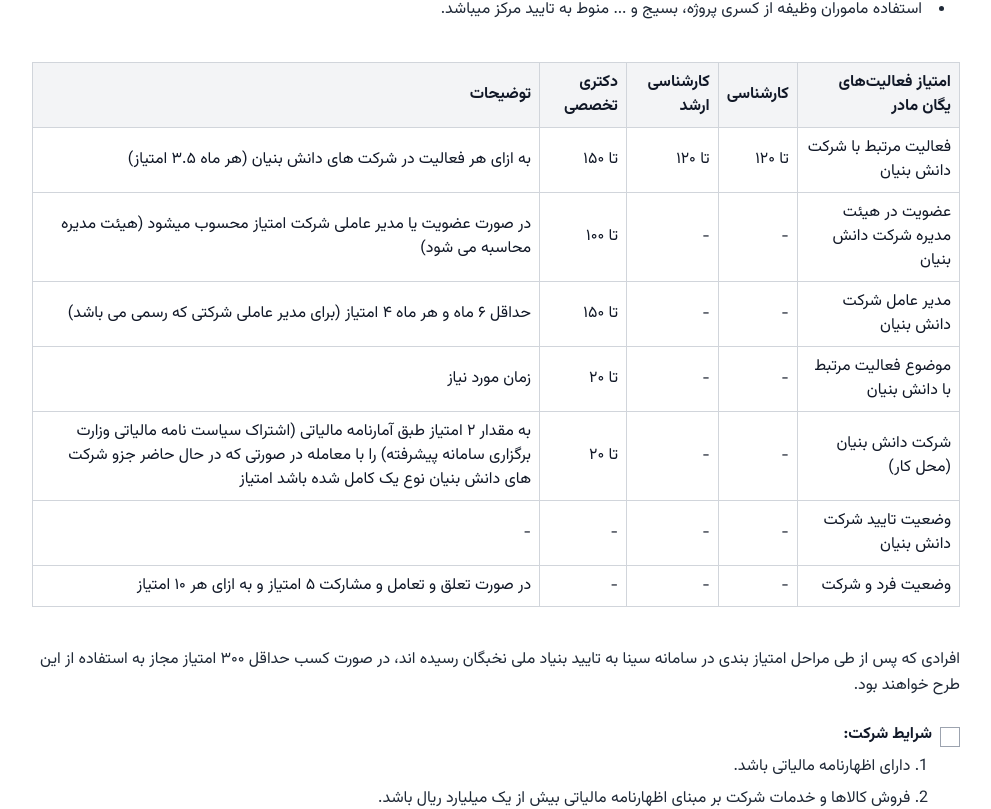
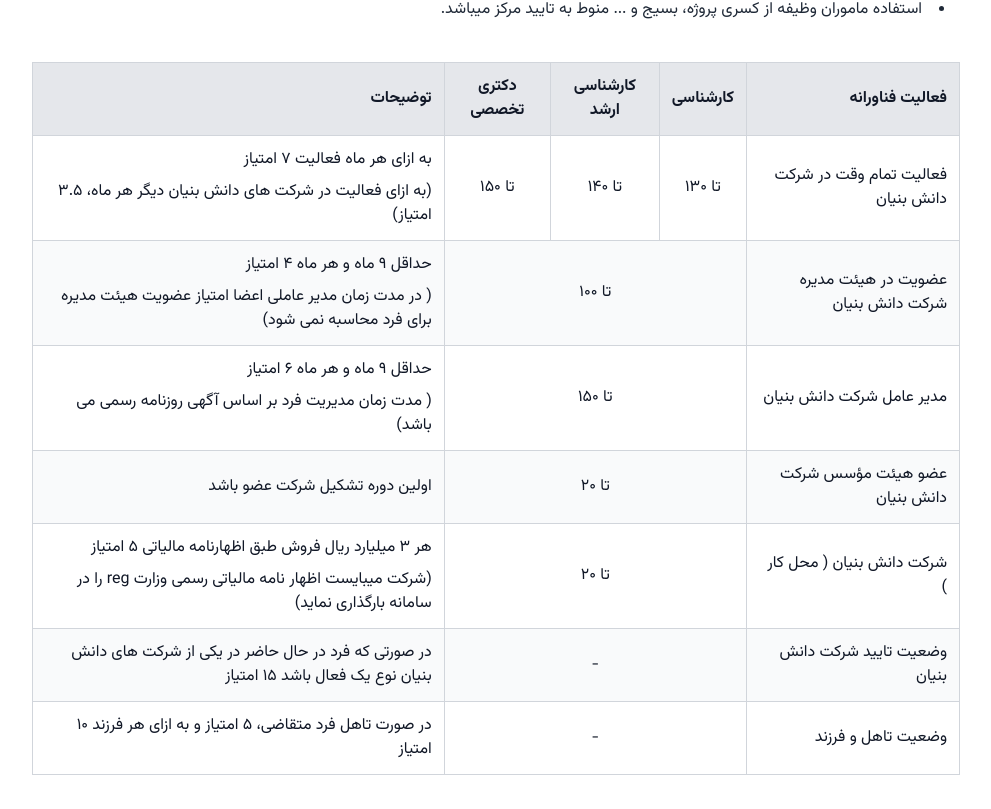
Before and after one commit to espitman/jbm-hr-life, a Nuxt app: page /military-service in a window 1280 px wide. Shown: the part 6236-7045 px from the top of the page, without its empty margins (16-1007 px from the left). Built offline with nearby package versions, Linux system fonts and the light colour scheme; a web font is replaced by a local one.

Commit message:
fix: update table layout to RTL in Implementation component

```diff
--- a/components/military/Implementation.vue
+++ b/components/military/Implementation.vue
@@ -146,65 +146,81 @@
 
     <!-- Scoring Table -->
     <div class="mb-10 overflow-x-auto">
-      <table class="w-full border-collapse border border-gray-300">
+      <table class="w-full border-collapse" dir="rtl">
+        <!-- Table Header -->
         <thead>
-          <tr class="bg-gray-100">
-            <th class="border border-gray-300 p-2 text-right">امتیاز فعالیت‌های یگان مادر</th>
-            <th class="border border-gray-300 p-2 text-right">کارشناسی</th>
-            <th class="border border-gray-300 p-2 text-right">کارشناسی ارشد</th>
-            <th class="border border-gray-300 p-2 text-right">دکتری تخصصی</th>
-            <th class="border border-gray-300 p-2 text-right">توضیحات</th>
+          <tr class="bg-gray-200">
+            <th class="border border-gray-300 p-3 text-right font-bold">فعالیت فناورانه</th>
+            <th class="border border-gray-300 p-3 text-center font-bold">کارشناسی</th>
+            <th class="border border-gray-300 p-3 text-center font-bold">کارشناسی ارشد</th>
+            <th class="border border-gray-300 p-3 text-center font-bold">دکتری تخصصی</th>
+            <th class="border border-gray-300 p-3 text-right font-bold">توضیحات</th>
           </tr>
         </thead>
+
+        <!-- Table Body -->
         <tbody>
-          <tr>
-            <td class="border border-gray-300 p-2">فعالیت مرتبط با شرکت دانش بنیان</td>
-            <td class="border border-gray-300 p-2">تا ۱۲۰</td>
-            <td class="border border-gray-300 p-2">تا ۱۲۰</td>
-            <td class="border border-gray-300 p-2">تا ۱۵۰</td>
-            <td class="border border-gray-300 p-2">به ازای هر فعالیت در شرکت های دانش بنیان (هر ماه ۳.۵ امتیاز)</td>
+          <!-- Row 1: Full-time activity -->
+          <tr class="bg-white">
+            <td class="border border-gray-300 p-3 text-right">فعالیت تمام وقت در شرکت دانش بنیان</td>
+            <td class="border border-gray-300 p-3 text-center">تا ۱۳۰</td>
+            <td class="border border-gray-300 p-3 text-center">تا ۱۴۰</td>
+            <td class="border border-gray-300 p-3 text-center">تا ۱۵۰</td>
+            <td class="border border-gray-300 p-3 text-right align-top">
+              <p>به ازای هر ماه فعالیت ۷ امتیاز</p>
+              <p class="mt-2">(به ازای فعالیت در شرکت های دانش بنیان دیگر هر ماه، ۳.۵ امتیاز)</p>
+            </td>
           </tr>
-          <tr>
-            <td class="border border-gray-300 p-2">عضویت در هیئت مدیره شرکت دانش بنیان</td>
-            <td class="border border-gray-300 p-2">-</td>
-            <td class="border border-gray-300 p-2">-</td>
-            <td class="border border-gray-300 p-2">تا ۱۰۰</td>
-            <td class="border border-gray-300 p-2">در صورت عضویت یا مدیر عاملی شرکت امتیاز محسوب میشود (هیئت مدیره محاسبه می شود)</td>
+
+          <!-- Row 2: Board membership -->
+          <tr class="bg-gray-50">
+            <td class="border border-gray-300 p-3 text-right">عضویت در هیئت مدیره شرکت دانش بنیان</td>
+            <td class="border border-gray-300 p-3 text-center" colspan="3">تا ۱۰۰</td>
+            <td class="border border-gray-300 p-3 text-right align-top">
+              <p>حداقل ۹ ماه و هر ماه ۴ امتیاز</p>
+              <p class="mt-2">( در مدت زمان مدیر عاملی اعضا امتیاز عضویت هیئت مدیره برای فرد محاسبه نمی شود)</p>
+            </td>
           </tr>
-          <tr>
-            <td class="border border-gray-300 p-2">مدیر عامل شرکت دانش بنیان</td>
-            <td class="border border-gray-300 p-2">-</td>
-            <td class="border border-gray-300 p-2">-</td>
-            <td class="border border-gray-300 p-2">تا ۱۵۰</td>
-            <td class="border border-gray-300 p-2">حداقل ۶ ماه و هر ماه ۴ امتیاز (برای مدیر عاملی شرکتی که رسمی می باشد)</td>
+
+          <!-- Row 3: CEO -->
+          <tr class="bg-white">
+            <td class="border border-gray-300 p-3 text-right">مدیر عامل شرکت دانش بنیان</td>
+            <td class="border border-gray-300 p-3 text-center" colspan="3">تا ۱۵۰</td>
+            <td class="border border-gray-300 p-3 text-right align-top">
+              <p>حداقل ۹ ماه و هر ماه ۶ امتیاز</p>
+              <p class="mt-2">( مدت زمان مدیریت فرد بر اساس آگهی روزنامه رسمی می باشد)</p>
+            </td>
           </tr>
-          <tr>
-            <td class="border border-gray-300 p-2">موضوع فعالیت مرتبط با دانش بنیان</td>
-            <td class="border border-gray-300 p-2">-</td>
-            <td class="border border-gray-300 p-2">-</td>
-            <td class="border border-gray-300 p-2">تا ۲۰</td>
-            <td class="border border-gray-300 p-2">زمان مورد نیاز</td>
+
+          <!-- Row 4: Founding member -->
+          <tr class="bg-gray-50">
+            <td class="border border-gray-300 p-3 text-right">عضو هیئت مؤسس شرکت دانش بنیان</td>
+            <td class="border border-gray-300 p-3 text-center" colspan="3">تا ۲۰</td>
+            <td class="border border-gray-300 p-3 text-right">اولین دوره تشکیل شرکت عضو باشد</td>
           </tr>
-          <tr>
-            <td class="border border-gray-300 p-2">شرکت دانش بنیان (محل کار)</td>
-            <td class="border border-gray-300 p-2">-</td>
-            <td class="border border-gray-300 p-2">-</td>
-            <td class="border border-gray-300 p-2">تا ۲۰</td>
-            <td class="border border-gray-300 p-2">به مقدار ۲ امتیاز طبق آمارنامه مالیاتی (اشتراک سیاست نامه مالیاتی وزارت برگزاری سامانه پیشرفته) را با معامله در صورتی که در حال حاضر جزو شرکت های دانش بنیان نوع یک کامل شده باشد امتیاز</td>
+
+          <!-- Row 5: Company (workplace) -->
+          <tr class="bg-white">
+            <td class="border border-gray-300 p-3 text-right">شرکت دانش بنیان ( محل کار )</td>
+            <td class="border border-gray-300 p-3 text-center" colspan="3">تا ۲۰</td>
+            <td class="border border-gray-300 p-3 text-right align-top">
+              <p>هر ۳ میلیارد ریال فروش طبق اظهارنامه مالیاتی ۵ امتیاز</p>
+              <p class="mt-2">(شرکت میبایست اظهار نامه مالیاتی رسمی وزارت reg را در سامانه بارگذاری نماید)</p>
+            </td>
           </tr>
-          <tr>
-            <td class="border border-gray-300 p-2">وضعیت تایید شرکت دانش بنیان</td>
-            <td class="border border-gray-300 p-2">-</td>
-            <td class="border border-gray-300 p-2">-</td>
-            <td class="border border-gray-300 p-2">-</td>
-            <td class="border border-gray-300 p-2">-</td>
+
+          <!-- Row 6: Company approval status -->
+          <tr class="bg-gray-50">
+            <td class="border border-gray-300 p-3 text-right">وضعیت تایید شرکت دانش بنیان</td>
+            <td class="border border-gray-300 p-3 text-center" colspan="3">-</td>
+            <td class="border border-gray-300 p-3 text-right">در صورتی که فرد در حال حاضر در یکی از شرکت های دانش بنیان نوع یک فعال باشد ۱۵ امتیاز</td>
           </tr>
-          <tr>
-            <td class="border border-gray-300 p-2">وضعیت فرد و شرکت</td>
-            <td class="border border-gray-300 p-2">-</td>
-            <td class="border border-gray-300 p-2">-</td>
-            <td class="border border-gray-300 p-2">-</td>
-            <td class="border border-gray-300 p-2">در صورت تعلق و تعامل و مشارکت ۵ امتیاز و به ازای هر ۱۰ امتیاز</td>
+
+          <!-- Row 7: Marital status -->
+          <tr class="bg-white">
+            <td class="border border-gray-300 p-3 text-right">وضعیت تاهل و فرزند</td>
+            <td class="border border-gray-300 p-3 text-center" colspan="3">-</td>
+            <td class="border border-gray-300 p-3 text-right">در صورت تاهل فرد متقاضی، ۵ امتیاز و به ازای هر فرزند ۱۰ امتیاز</td>
           </tr>
         </tbody>
       </table>
```
